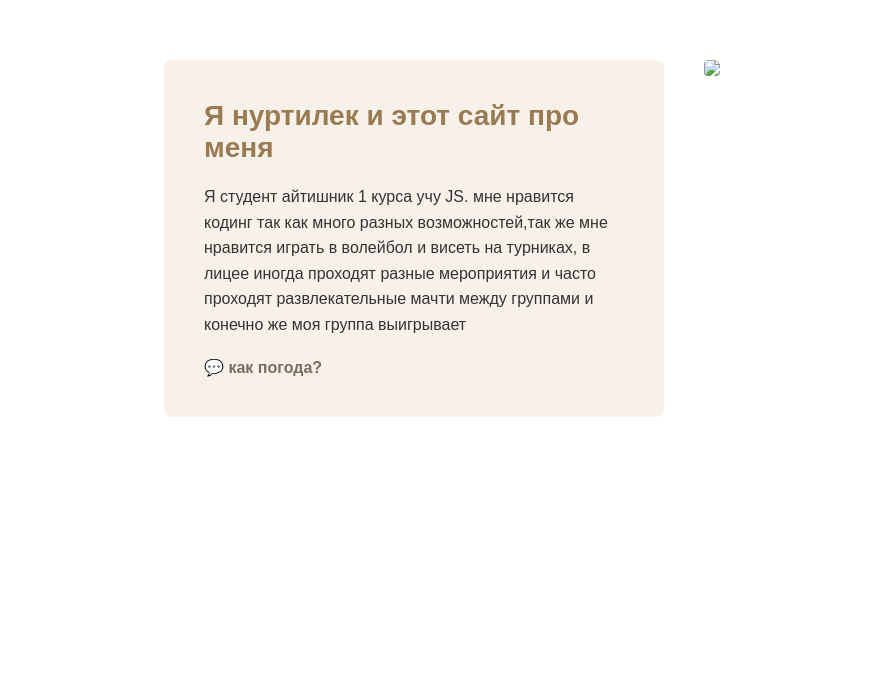
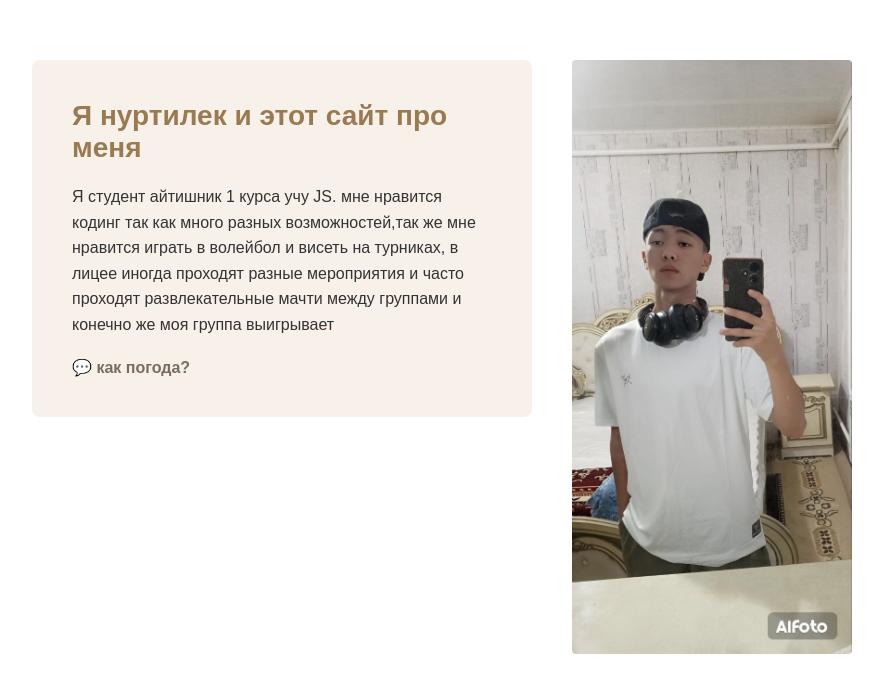
Before and after one commit to Nurik437/bibi, a plain HTML site: page index.html in a window 1280 px wide. Shown: the whole page, without its empty margins (198-1081 px from the left). Drawn offline with Linux system fonts and the light colour scheme.

Commit message:
я чтото изменил

```diff
--- a/index.html
+++ b/index.html
@@ -18,7 +18,7 @@
       </div>
     </div>
     <div class="image-block">
-      <img src="photo_2025-05-20_07-59-17.jpg" />
+      <img src="foto.jpg" />
     </div>
   </section>
 </body>
```
